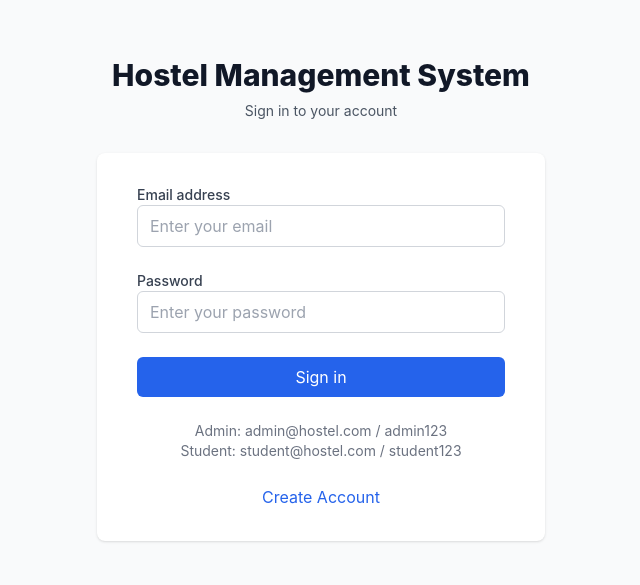
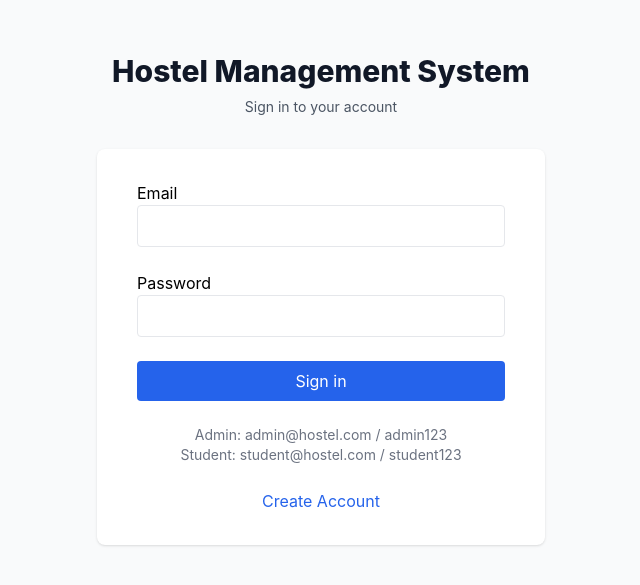
Before and after one commit to livinc888/hostel-management, a React (Create React App) app in the folder frontend/: page /login in a window 1280 px wide. Shown: the part 101-686 px from the top of the page, without its empty margins (319-959 px from the left). Built offline with nearby package versions, Linux system fonts and the light colour scheme.

Commit message:
fix: dashboard api URL

```diff
--- a/frontend/src/pages/Login.js
+++ b/frontend/src/pages/Login.js
@@ -19,19 +19,14 @@ const Login = () => {
 
     setFormData((prev) => ({
       ...prev,
-      [name]: value.trim() // 🔥 remove spaces automatically
+      [name]: value.trim()
     }));
 
     if (errors[name]) {
-      setErrors((prev) => ({
-        ...prev,
-        [name]: ''
-      }));
+      setErrors((prev) => ({ ...prev, [name]: '' }));
     }
 
-    if (generalError) {
-      setGeneralError('');
-    }
+    if (generalError) setGeneralError('');
   };
 
   const validateForm = () => {
@@ -40,7 +35,7 @@ const Login = () => {
     if (!formData.email) {
       newErrors.email = 'Email is required';
     } else if (!/\S+@\S+\.\S+/.test(formData.email)) {
-      newErrors.email = 'Email is invalid';
+      newErrors.email = 'Invalid email';
     }
 
     if (!formData.password) {
@@ -59,39 +54,42 @@ const Login = () => {
     setLoading(true);
 
     try {
-      console.log("Attempting login:", formData);
-
       const response = await authAPI.login(formData);
       const data = response.data;
 
-      console.log("Login response:", data);
+      console.log("LOGIN RESPONSE:", data);
 
-      if (data.token && data.user) {
-        // ✅ Save token + user
+      // ✅ Save token + user safely
+      if (data?.token && data?.user) {
         localStorage.setItem('token', data.token);
         localStorage.setItem('user', JSON.stringify(data.user));
 
-        // 🔥 FIXED ROLE CHECK (IMPORTANT)
-        const isAdmin =
-          data.user.role === 'admin' ||
-          data.user.isAdmin === true ||
-          data.user.isAdmin === 'true';
+        // 🔥 STRONG ROLE CHECK (THIS FIXES YOUR ISSUE)
+        const role = data.user.role?.toLowerCase();
+        const isAdminFlag = data.user.isAdmin === true || data.user.isAdmin === 'true';
 
-        console.log("Is Admin:", isAdmin);
+        const isAdmin = role === 'admin' || isAdminFlag;
+
+        console.log("Role:", role);
+        console.log("isAdmin flag:", isAdminFlag);
+        console.log("FINAL isAdmin:", isAdmin);
 
         if (isAdmin) {
           navigate('/admin/dashboard');
         } else {
           navigate('/student/dashboard');
         }
+
       } else {
         setGeneralError(data.message || 'Login failed');
       }
 
     } catch (error) {
       console.error("Login error:", error);
+
       setGeneralError(
-        error.response?.data?.message || 'Network error. Please try again.'
+        error.response?.data?.message ||
+        'Invalid credentials or server error'
       );
     } finally {
       setLoading(false);
@@ -116,69 +114,52 @@ const Login = () => {
           <form className="space-y-6" onSubmit={handleSubmit}>
 
             {generalError && (
-              <div className="bg-red-50 border border-red-200 text-red-600 px-4 py-3 rounded">
+              <div className="bg-red-100 text-red-600 p-3 rounded">
                 {generalError}
               </div>
             )}
 
             {/* EMAIL */}
             <div>
-              <label className="block text-sm font-medium text-gray-700">
-                Email address
-              </label>
+              <label>Email</label>
               <input
+                type="email"
                 name="email"
-                type="email"
                 value={formData.email}
                 onChange={handleChange}
-                className={`w-full px-3 py-2 border rounded-md ${
-                  errors.email ? 'border-red-300' : 'border-gray-300'
-                }`}
-                placeholder="Enter your email"
+                className="w-full border p-2 rounded"
               />
-              {errors.email && (
-                <p className="text-red-600 text-sm">{errors.email}</p>
-              )}
+              {errors.email && <p className="text-red-500">{errors.email}</p>}
             </div>
 
             {/* PASSWORD */}
             <div>
-              <label className="block text-sm font-medium text-gray-700">
-                Password
-              </label>
+              <label>Password</label>
               <input
+                type="password"
                 name="password"
-                type="password"
                 value={formData.password}
                 onChange={handleChange}
-                className={`w-full px-3 py-2 border rounded-md ${
-                  errors.password ? 'border-red-300' : 'border-gray-300'
-                }`}
-                placeholder="Enter your password"
+                className="w-full border p-2 rounded"
               />
-              {errors.password && (
-                <p className="text-red-600 text-sm">{errors.password}</p>
-              )}
+              {errors.password && <p className="text-red-500">{errors.password}</p>}
             </div>
 
-            {/* BUTTON */}
             <button
               type="submit"
               disabled={loading}
-              className="w-full bg-blue-600 text-white py-2 rounded-md"
+              className="w-full bg-blue-600 text-white py-2 rounded"
             >
               {loading ? 'Signing in...' : 'Sign in'}
             </button>
 
           </form>
 
-          {/* DEMO */}
           <div className="mt-6 text-center text-sm text-gray-500">
             <p>Admin: admin@hostel.com / admin123</p>
             <p>Student: student@hostel.com / student123</p>
           </div>
 
-          {/* REGISTER */}
           <div className="mt-6 text-center">
             <Link to="/register" className="text-blue-600">
               Create Account
@@ -187,7 +168,6 @@ const Login = () => {
 
         </div>
       </div>
-
     </div>
   );
 };
```
